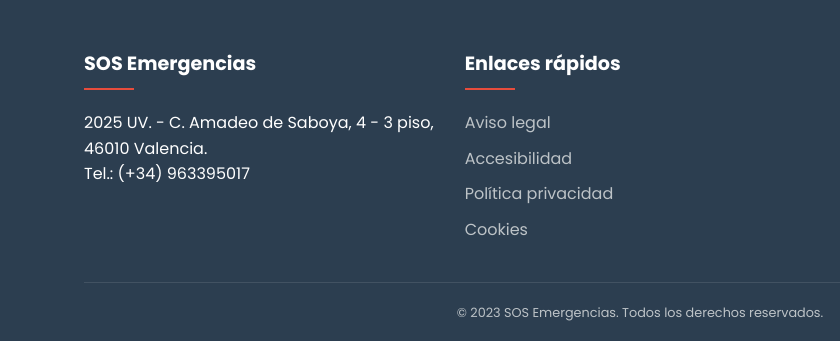
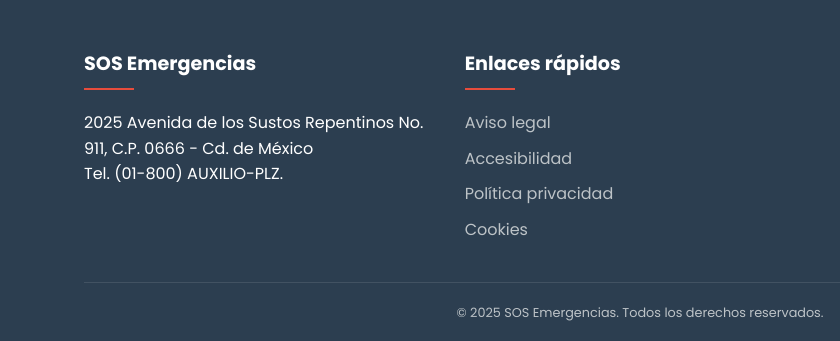
Before and after one commit to SoyIsai/sos-gto, a plain HTML site: page index.html in a window 1280 px wide. Shown: the part 890-1231 px from the top of the page, 0-840 px from the left. Drawn offline with Linux system fonts and the light colour scheme.

Commit message:
ndex.html

```diff
--- a/index.html
+++ b/index.html
@@ -73,8 +73,9 @@
             <div class="footer-grid">
                 <div class="footer-col">
                     <h4>SOS Emergencias</h4>
-                    <p>2025 UV. - C. Amadeo de Saboya, 4 - 3 piso, 46010 Valencia.</p>
-                    <p>Tel.: (+34) 963395017</p>
+                    <p>2025 Avenida de los Sustos Repentinos No. 911, C.P. 0666 - Cd. de México
+</p>
+                    <p>Tel. (01-800) AUXILIO-PLZ.</p>
                 </div>
                 <div class="footer-col">
                     <h4>Enlaces rápidos</h4>
@@ -93,7 +94,7 @@
                 </div>
             </div>
             <div class="copyright">
-                <p>© 2023 SOS Emergencias. Todos los derechos reservados.</p>
+                <p>© 2025 SOS Emergencias. Todos los derechos reservados.</p>
             </div>
         </div>
     </footer>
```
